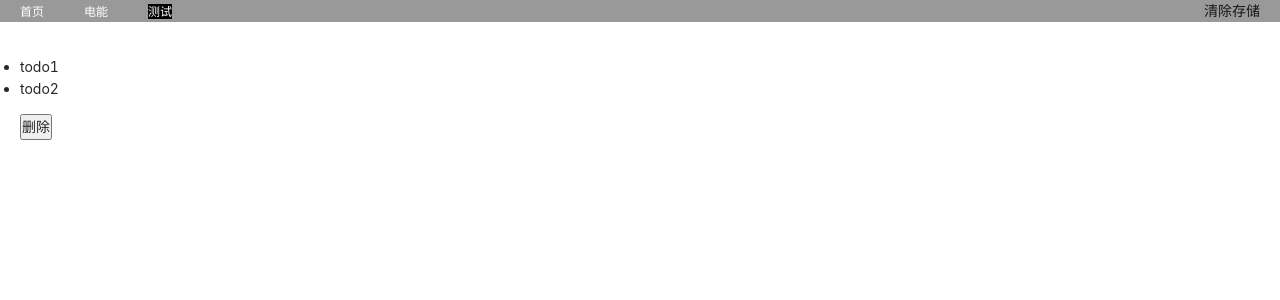
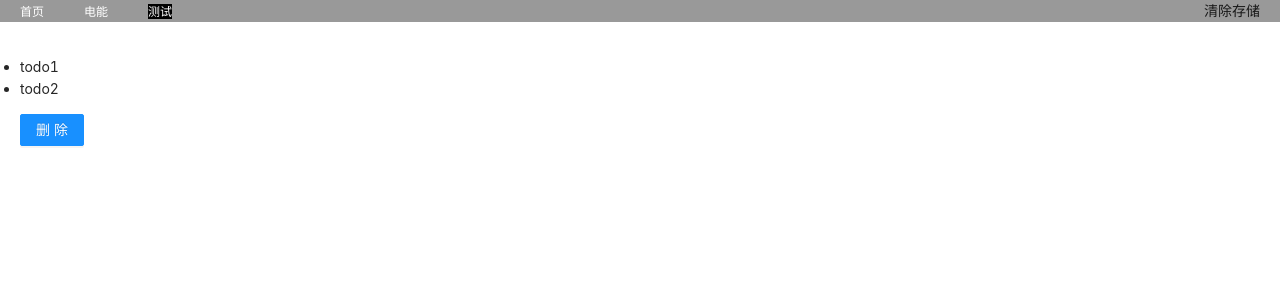
Before and after one commit to Zion0707/react-app, a React app: page /test in a window 1280 px wide. Shown: the top 300 px of the page. Built offline with nearby package versions, Linux system fonts and the light colour scheme.

Commit message:
test文件修改

```diff
--- a/src/views/Test.js
+++ b/src/views/Test.js
@@ -1,5 +1,5 @@
 import React, { Component } from 'react';
-import { DatePicker } from 'antd';
+import { Button } from 'antd';
 
 import {connect} from 'react-redux';
 import store from '@/store/index';
@@ -28,7 +28,7 @@ class Test extends Component{
                     }
                 </ul>
 
-                <button onClick={this.delTodos.bind(this)}>删除</button>
+                <Button type="primary" onClick={this.delTodos.bind(this)}>删除</Button>
             </div>
         )
     }
```
